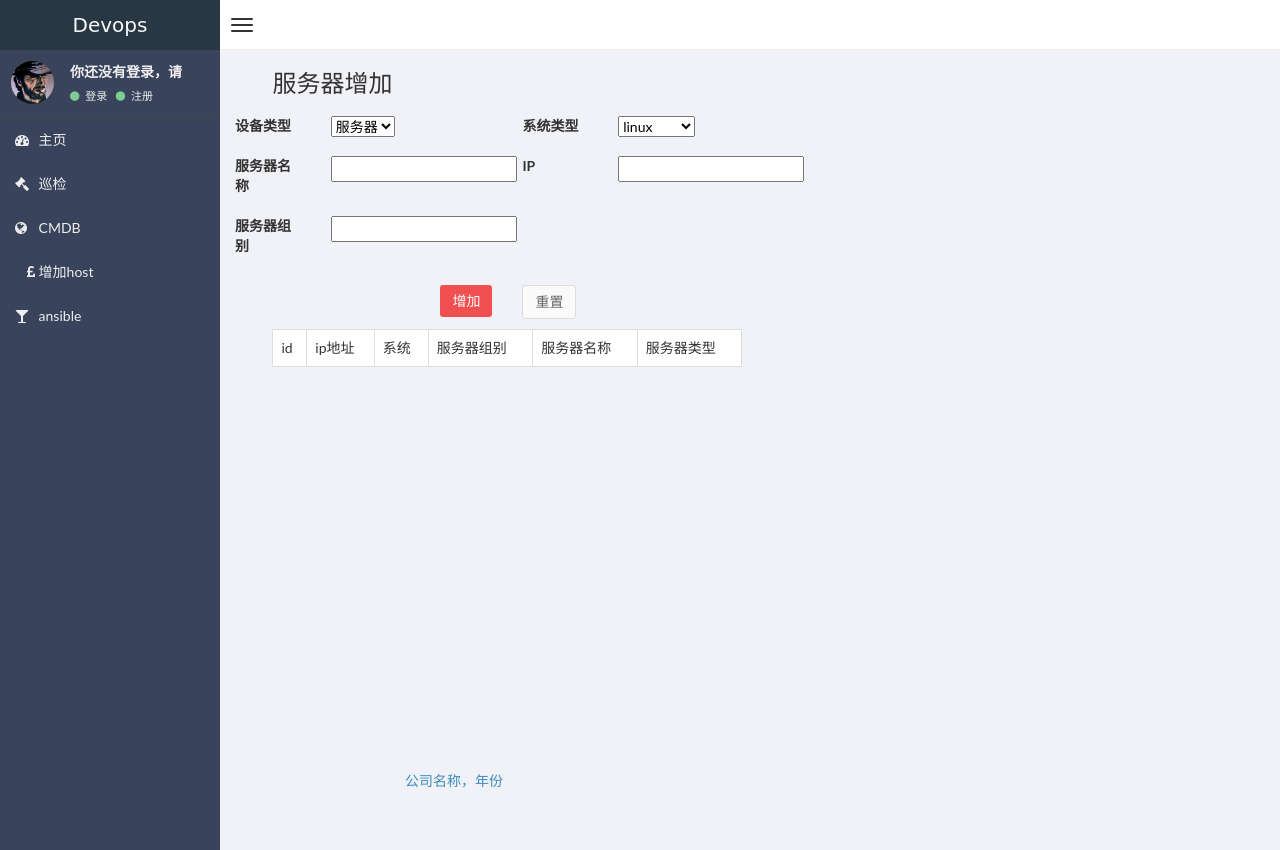
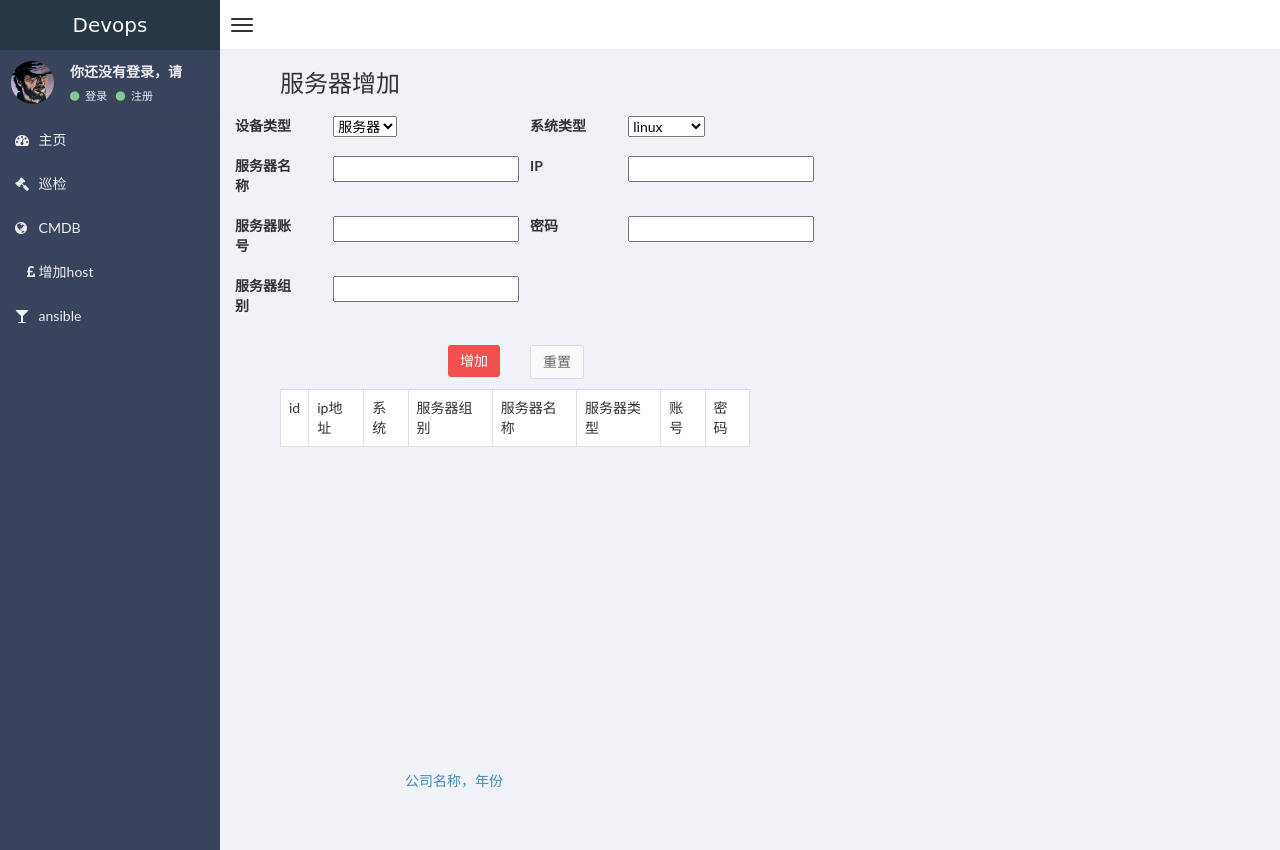
Before and after one commit to xlyoung/devops, a Django app: page /cmdb/add_host in a window 1280 px wide. Run offline with Django 3.2, Linux system fonts and the light colour scheme; data that the repository does not hold is empty.

Commit message:
配置ansible

```diff
--- a/cmdb/form.py
+++ b/cmdb/form.py
@@ -11,6 +11,8 @@
     ip = fields.GenericIPAddressField(required=True)
     product = fields.ChoiceField(choices=[('service','服务器'),('switch','交换机'),('router','路由器')],widget=widgets.Select)
     group = fields.CharField(required=True)
+    user = fields.CharField(required=True)
+    passwd = fields.CharField(required=True)
     system = fields.ChoiceField(choices=[('linux','linux'),('windows','windows')],widget=widgets.Select)
 
 # class QueryIp(IpList):
--- a/cmdb/models.py
+++ b/cmdb/models.py
@@ -20,11 +20,13 @@
 
 class ip_list(models.Model):
     uuid = models.CharField(editable=False,max_length=100)
-    id = models.AutoField('ID', primary_key=True)
+    id = models.AutoField('ID', primary_key=True,default=1)
     hostname = models.CharField(max_length=100)
     groupname = models.CharField(max_length=100)
     ip = models.GenericIPAddressField(protocol="ipv4", null=True, blank=True)
     system = models.CharField(max_length=100)
     product = models.CharField(max_length=100)
+    user = models.CharField(max_length=100)
+    passwd = models.CharField(max_length=100)
     class Meta:
         db_table = "iplist"
--- a/cmdb/views.py
+++ b/cmdb/views.py
@@ -7,6 +7,11 @@
 from cmdb import models
 from django.contrib.auth.decorators import login_required
 # Create your views here.
+
+#ansible
+# from ansible.parsing.dataloader import DataLoader
+# from ansible.inventory.manager import InventoryManager
+
 
 dbconfig = {'host': '127.0.0.1',
             'port': 3306,
@@ -68,9 +73,8 @@
     pass
 
 def query_resource(request):
-    print models.ip_list.objects.all().values('ip')
-    for ip in models.ip_list.objects.all().values('ip'):
-        print ip
+    # print models.ip_list.objects.all().values('ip')
+    # for ip in models.ip_list.objects.all().values('ip'):
+    #     print ip
+
     return render(request,'cmdb/index.html')
-    # for ip in models.ip_list.ip:
-    #     print ip
--- a/templates/cmdb/add_host.html
+++ b/templates/cmdb/add_host.html
@@ -190,6 +190,26 @@
                     </div>
 
 
+                     <div class="row">
+                        <div class="form-group col-md-12 ">
+                            <label for="inputgsmc" class="col-sm-2 control-label">服务器账号</label>
+                            <div class="col-sm-4">
+                                {#                                <input type="text" name="a_hostname" class="form-control" id="inputgsmc"#}
+                                {#                                       placeholder="cs-mogodb">#}
+                                {{ form.user }}
+                            </div>
+
+                            {#                <div class="form-group col-md-12">#}
+                            <label for="inputgsmc" class="col-sm-2 control-label">密码</label>
+                            <div class="col-sm-4">
+                                {#                                <input type="name" name="a_ip" id="name" class="form-control" id="inputgsmc"#}
+                                {#                                       placeholder="10.249.242.100">#}
+                                {{ form.passwd }}
+                            </div>
+                        </div>
+                    </div>
+
+
                     <div class="row">
                         <div class="form-group col-md-12 ">
                             <label for="inputgsmc" class="col-sm-2 control-label">服务器组别</label>
@@ -225,6 +245,8 @@
                     <td>服务器组别</td>
                     <td>服务器名称</td>
                     <td>服务器类型</td>
+                    <td>账号</td>
+                    <td>密码</td>
                 </tr>
                     {% for item in q_data %}
                         <tr>
@@ -234,6 +256,8 @@
                             <td>{{ item.groupname }}</td>
                             <td>{{ item.hostname }}</td>
                             <td>{{ item.product }}</td>
+                            <td>{{ item.user }}</td>
+                            <td>{{ item.passwd }}</td>
                             {#            <td>{{ item.group2.caption }}</td>#}
                         </tr>
                     {% endfor %}
```
Also changed, not shown: cmdb/migrations/0001_initial.py.
